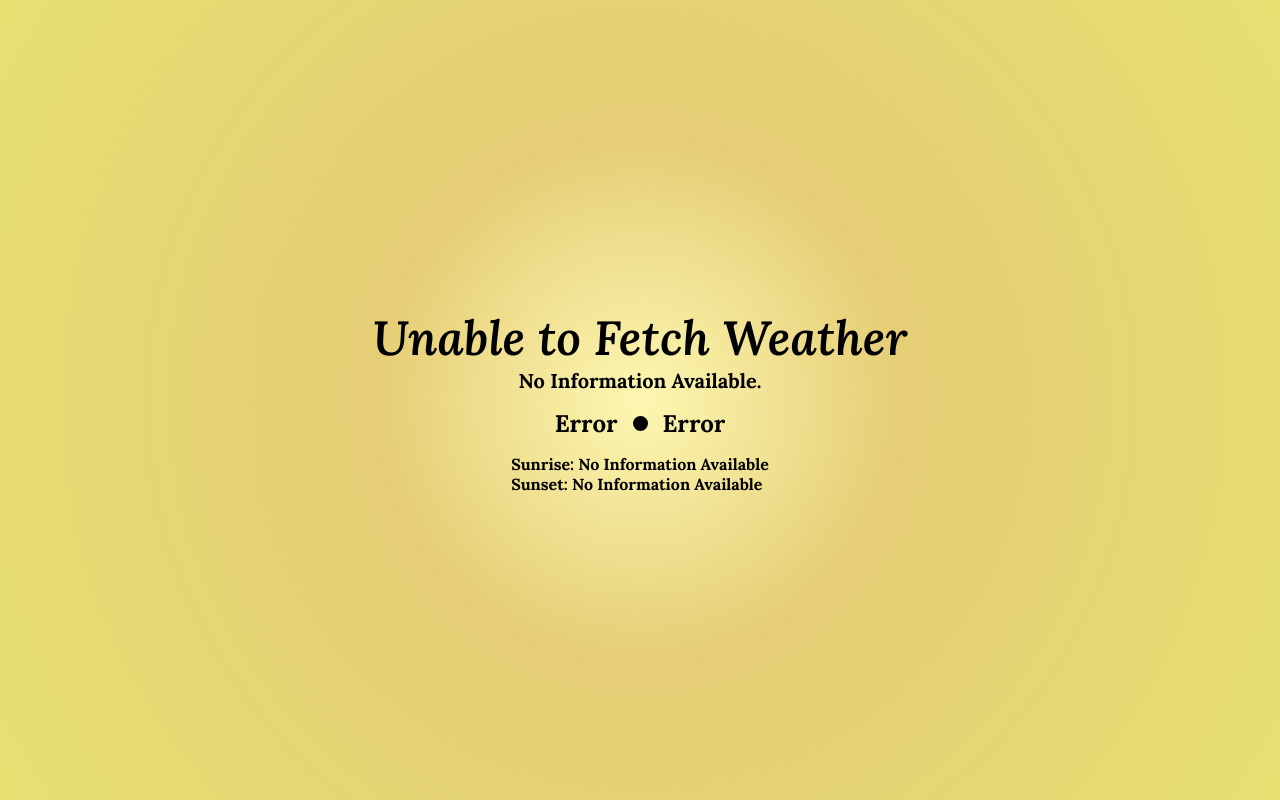
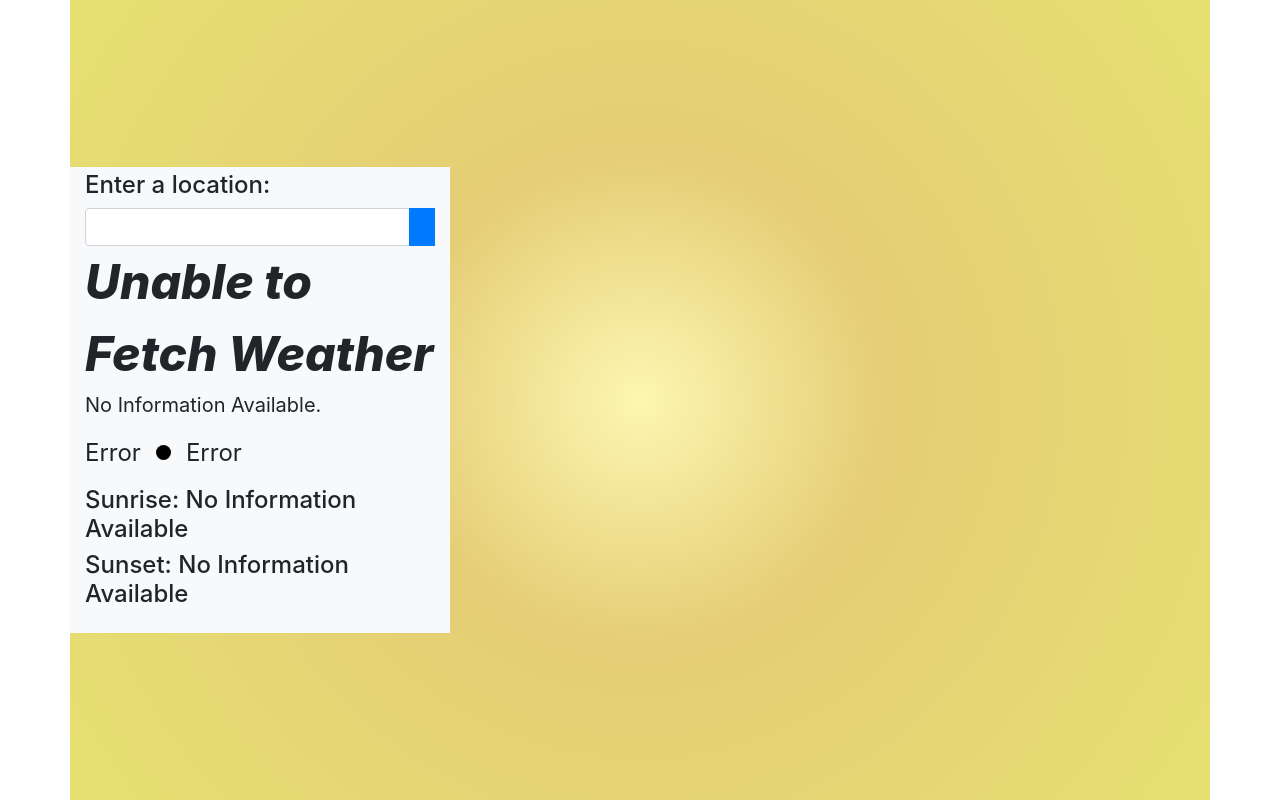
Before and after one commit to ltuckr/weather-dashboard, a plain HTML site: page index.html in a window 1280 px wide. Drawn offline with nearby package versions, Linux system fonts and the light colour scheme.

Commit message:
added google fonts and BS to html.

```diff
--- a/index.html
+++ b/index.html
@@ -7,13 +7,30 @@
     <meta http-equiv="X-UA-Compatible" content="ie=edge">
     <title>Weather app</title>
     <link rel="stylesheet" href="assets\style.css" />
+
     <!-- Google Fonts -->
-    <link rel="preconnect" href="https://fonts.gstatic.com">
-    <link href="https://fonts.googleapis.com/css2?family=Lora:ital,wght@0,700;1,600&display=swap" rel="stylesheet">
+    <link rel="preconnect" href="https://fonts.googleapis.com">
+    <link rel="preconnect" href="https://fonts.gstatic.com" crossorigin>
+    <link href="https://fonts.googleapis.com/css2?family=Nunito+Sans&display=swap" rel="stylesheet">
+
+      <!--Bootstrap -->
+    <link rel="stylesheet" href="https://cdnjs.cloudflare.com/ajax/libs/twitter-bootstrap/4.0.0/css/bootstrap.min.css" />
 </head>
 
 <body>
     <div class="container">
+            <!--create search row-->
+        <div class="row">
+        <div class="col-sm-4 bg-light">
+
+             <h4 class="pt-1">Enter a location:</h4>
+                <!--Search bar-->
+        <div class="input-group mb-3">
+            <input type="text" class="form-control"id="search-city" aria-label="City Search" aria-describedby="search-button">
+        <div class="input-group-append">
+        <button class=" btn bg-primary text-light" id="search-button"><i class="fa fa-search"></i></button>
+        </div>
+
         <img src="" alt="" srcset="" id="weather-icon">
         <div id="location">Unable to Fetch Weather</div>
         <div class="desc">No Information Available.</div>
```
